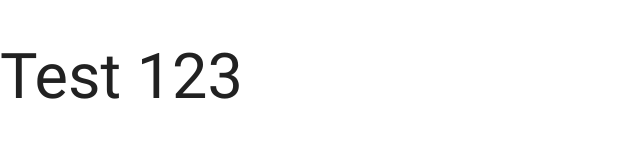
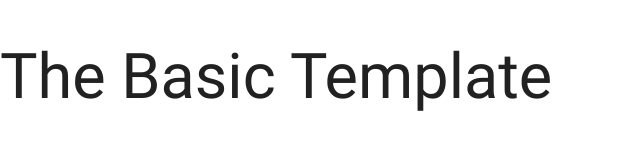
Before and after one commit to siddhantvinchurkar/theneighbor-hood, a browser extension: page chhota-bheem/index.html in a window 1280 px wide. Shown: the whole page, without its empty margins (0-640 px from the left). Drawn offline with Linux system fonts and the light colour scheme.

Commit message:
Basic Template

```diff
--- a/chhota-bheem/index.html
+++ b/chhota-bheem/index.html
@@ -23,7 +23,7 @@
 
   <body>
 
-    <h1>Test 123</h1>
+    <h1>The Basic Template</h1>
 
     <!-- Scripts -->
 
```
Also changed, not shown: 1 other file.
